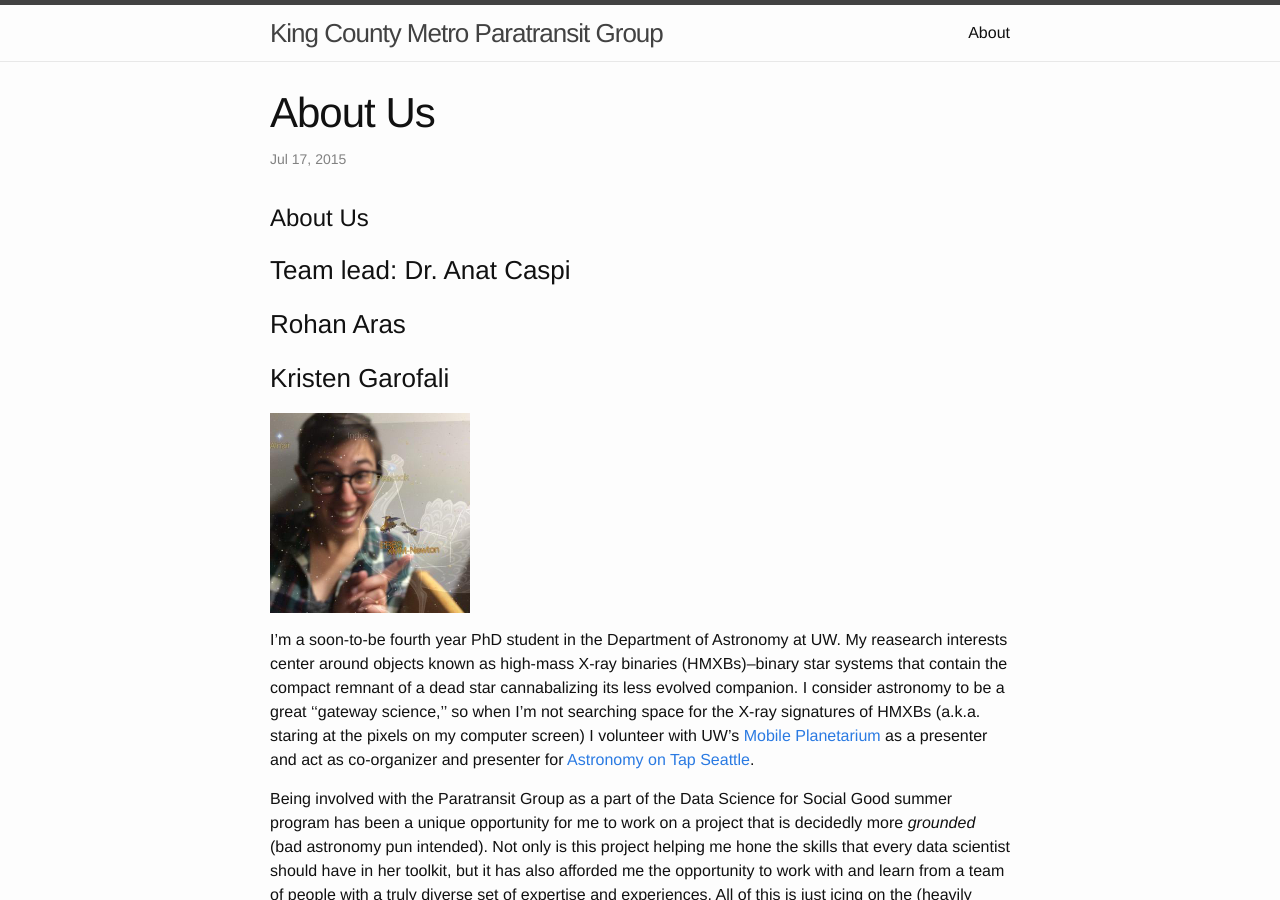
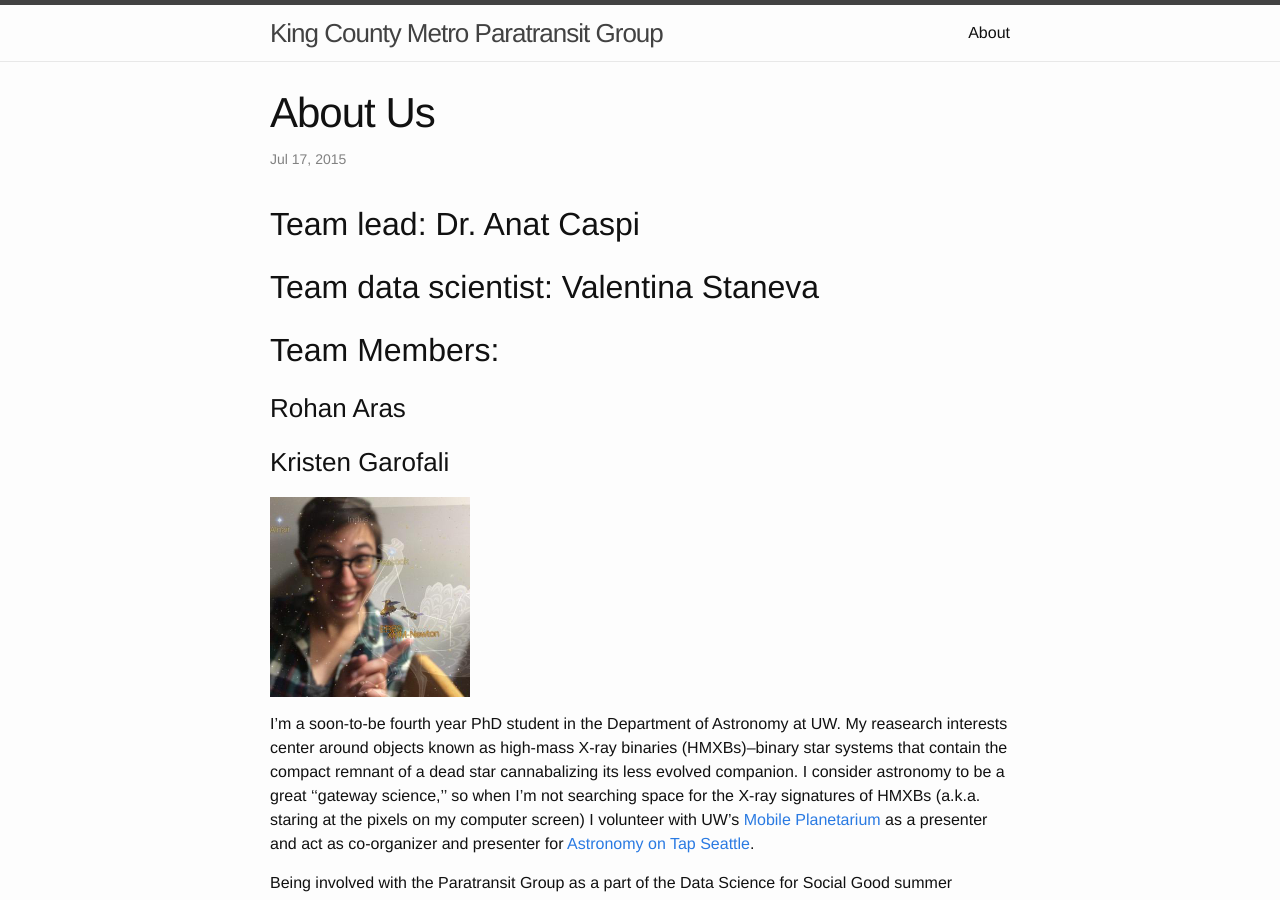
Before and after one commit to DSSG-paratransit/main_repo, a Jekyll site: the page built from _posts/2015-07-17-About-Us.md, in a window 1280 px wide and 900 px high. Built offline with Jekyll 4.4.1, drawn with Linux system fonts in a browser that asks for light colours; some of the changed text lies outside the part shown.

Commit message:
changed headings on aboutus page

```diff
--- a/_posts/2015-07-17-About-Us.md
+++ b/_posts/2015-07-17-About-Us.md
@@ -5,9 +5,11 @@ title:  "About Us"
 date:   2015-07-17
 ---
 
-# About Us
+## Team lead: Dr. Anat Caspi
 
-### Team lead: Dr. Anat Caspi
+## Team data scientist: Valentina Staneva
+
+## Team Members:
 
 ### Rohan Aras
 
```
Also changed, not shown: other parts of _posts/2015-07-17-About-Us.md (+0 -3 lines).
